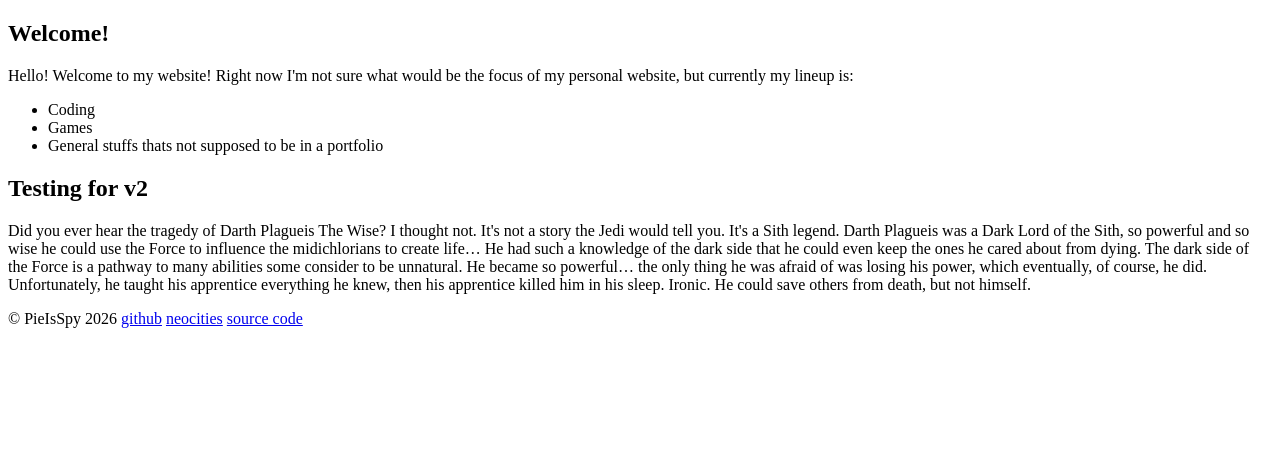
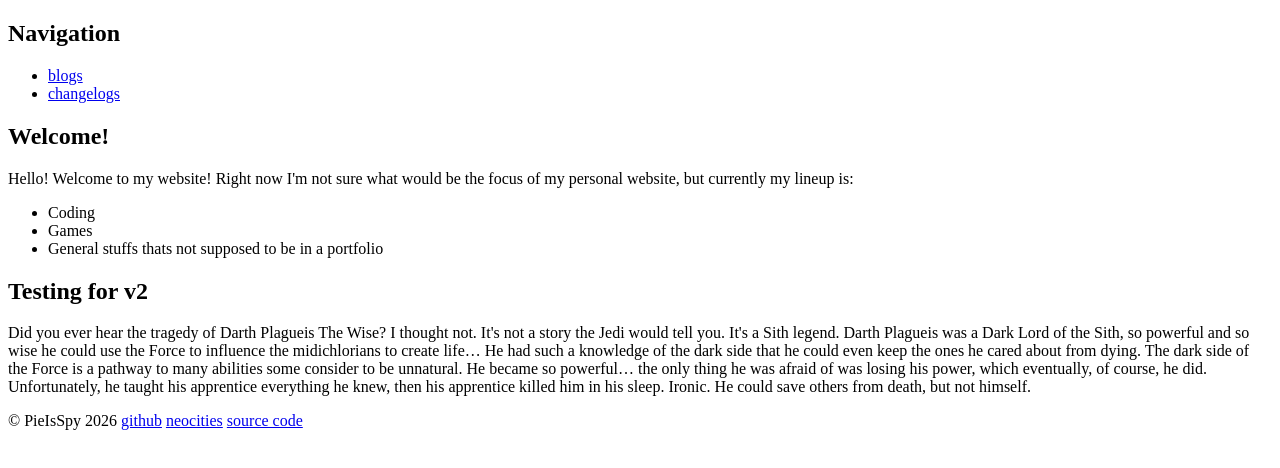
Before and after one commit to PieIsSpy/pieisspy.neocities.org, an Eleventy site: page src/index.html in a window 1280 px wide. Shown: the part 60-528 px from the top of the page. Built offline with nearby package versions, Linux system fonts and the light colour scheme; Eleventy itself is replaced by a stand-in of ours; files that its build step writes are made by us from their sources.

Commit message:
feat: implemented navigation

```diff
--- /dev/null
+++ b/src/_data/navigation.json
@@ -0,0 +1,4 @@
+[
+    { "text": "blogs" },
+    { "text": "changelogs" }
+]
--- a/src/_includes/layouts/base.html
+++ b/src/_includes/layouts/base.html
@@ -8,7 +8,8 @@
     <body>
         {% include "partials/header.html" %}
 
-        <main tabindex="-1" id="main-content">
+        <main tabindex="-1" id="content">
+            {% include "partials/navbar.html" %}
             {% block content %}
                 {{ content | safe }}
             {% endblock %}
--- /dev/null
+++ b/src/_includes/partials/navbar.html
@@ -0,0 +1,8 @@
+<div id="navigation">
+    <h2>Navigation</h2>
+    <ul>
+        {% for item in navigation %}
+            <li><a href="/{{ item.text }}.html">{{ item.text }}</a></li>
+        {% endfor %}
+    </ul>
+</div>
```
